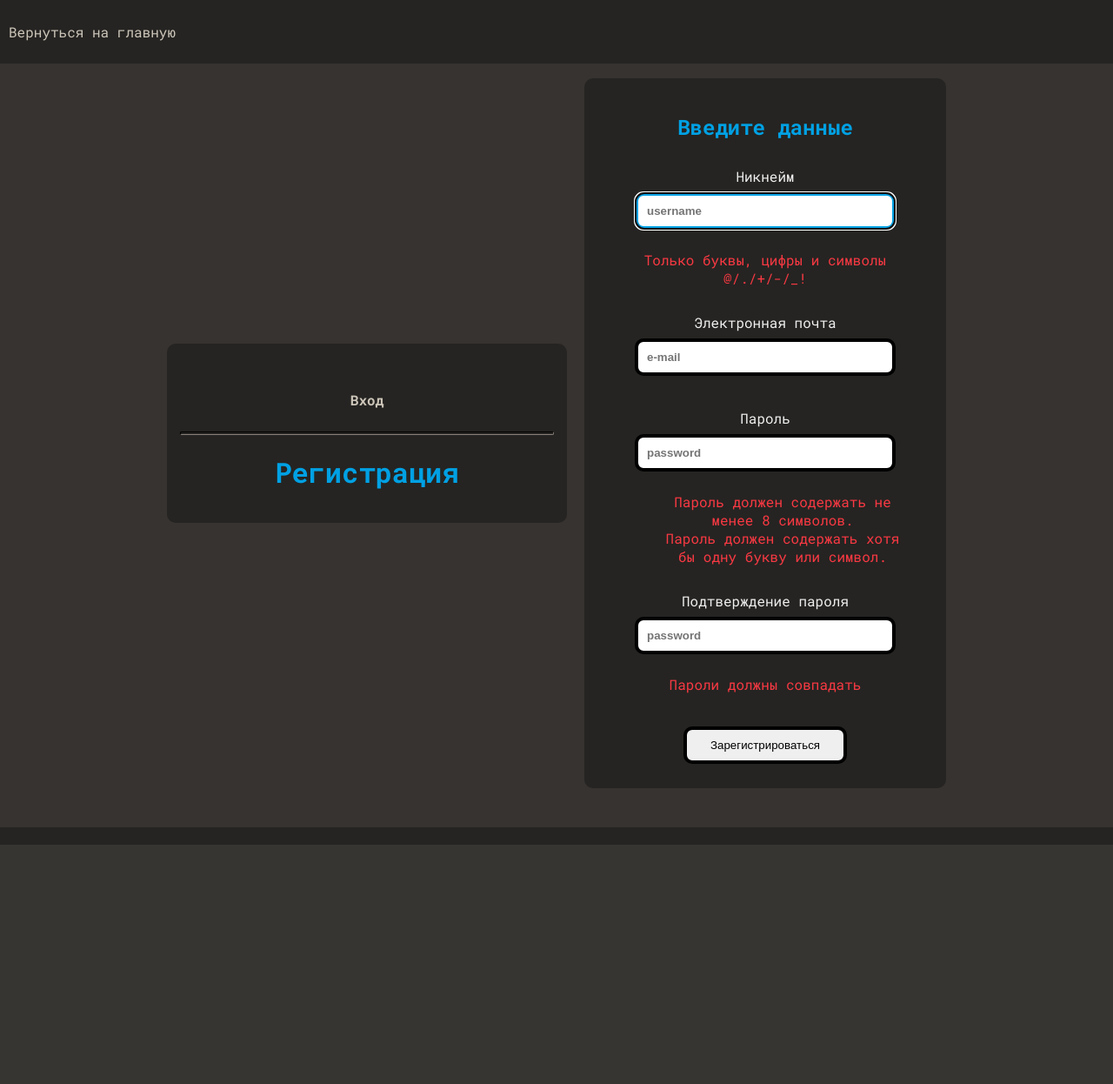
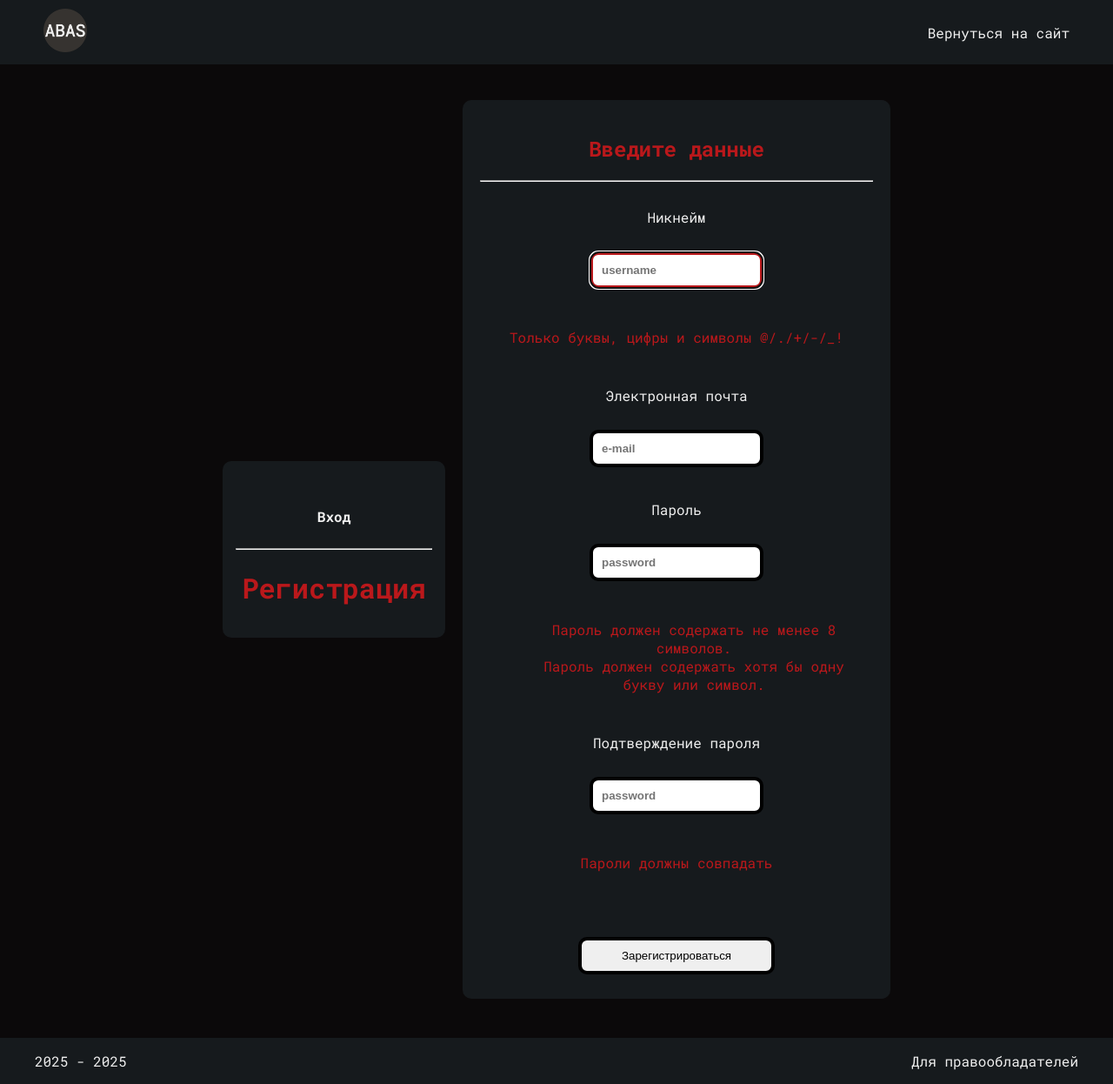
Before and after one commit to kv4D/abaslib, a Django app: page /register/ in a window 1280 px wide. Shown: the whole page at 87% size. Before the commit the page ends 971 px from the top, so only its background shows below. Run offline with Django 5.2, Linux system fonts and the light colour scheme.

Commit message:
Улучшена структура фронтэнд элементов
Преобразован хэдер, футер, контейнеры, сделаны модификации стилей,
отступов, мелкие правки и тому подобное

```diff
--- a/main/templates/main/base.html
+++ b/main/templates/main/base.html
@@ -23,18 +23,26 @@
 </head>
 
 <body>
-    <header id='base_header'>
-        {% block header %}
-        {% endblock header %}
+    <header>
+        <div id="header_container">
+            <a id='site_icon' href="{% url 'main:home' %}">
+                <img style="width:50px;height:50px;" src="{% static "images/favicon/android-chrome-192x192.png" %}">
+            </a>
+            {% block header %}
+            {% endblock header %}
+        </div>
     </header>
 
     {% block content %}
     {% endblock content %}
 
-    <footer id='base_footer'>
-        {% block footer %}
+    <footer>
+        <div id="footer_container">
             <p>2025 - {% now "Y" %}</p>
-        {% endblock footer %}
+            <a href="">Для правообладателей</a>
+            {% block footer %}
+            {% endblock footer %}
+        </div>
     </footer>
 </body>
 </html>
--- a/static/css/base_styles.css
+++ b/static/css/base_styles.css
@@ -2,69 +2,74 @@
 
 body {
     display: flex;
+    flex-wrap: nowrap;
     flex-direction: column;
     min-height: 100vh;
     height: 100%;
     margin: 0;
     padding: 0px;
-
-    background-color: #363330;
+    background-color: #0B090A;
     color: #EFEFEF;
-    font-family: Roboto mono;
-
+    font-family: Roboto mono, monospace;
     overflow-x: hidden;
 }
 
 h1, h2, h3, h4, h5, a:hover {
-    color: #00A1E4;
+    color: #BA181B;
+}
+
+footer, header, #main_content, #sidebar {
+    background-color: #161A1D;
 }
 
 a {
-    color: #CCC5B9;
+    color: #EFEFEF;
     text-decoration: none;
     font-size: 1rem;
 }
 
-#base_footer, #base_header, .main_content, .sidebar {
-    background-color: #252422;
-}
-
-#base_header {
+header {
     box-sizing: border-box;
-}
-
-#base_header, #base_footer {
     padding: 10px;
-    width: 100%;
-}
-
-#base_header {
     position: fixed;
     top: 0;
     left: 0;
 }
 
+header, footer {
+    width: 100%;
+}
+
+#header_container, #footer_container{
+    display: flex;
+    flex-direction: row;
+    align-items: center;
+    flex-wrap: nowrap;
+    justify-content: space-between;
+    margin-right: 40px;
+    margin-left: 40px;
+}
+
 .container {
+    display: flex;
     flex: 1;
     width: 70%;
     max-width: 1600px;
-    min-width: 800px;
-    margin: 75px auto 30px auto;
+    margin: 100px auto 30px auto;
     padding: 15px;
-    display: flex;
     gap: 20px;
 }
 
-.main_content, .sidebar {
+#main_content, #sidebar {
     padding: 40px;
     border-radius: 10px;
 }
 
-.main_content {
+#main_content {
     flex: 3;
 }
 
-.sidebar {
+#sidebar {
     flex: 1;
 }
 
@@ -80,19 +85,19 @@ button {
 }
 
 button:hover {
-    background-color: #00A1E4;
+    background-color: #BA181B;
 }
 
-.button:active {
-    transform: translateY(4px);
+button:active {
+    color: #EFEFEF;
 }
 
 .warning {
-    color: #F93943;
+    color: #BA181B;
 }
 
 hr {
-    border-color: #363330;
+    border-color: #EFEFEF;
     border-radius: 10px;
-    height: 2px;
+    box-shadow: #161A1D;
 }
--- a/static/css/users/auth_styles.css
+++ b/static/css/users/auth_styles.css
@@ -3,13 +3,22 @@ h1, h2, h3, h4, h5 {
 }
 
 .auth_buttons {
+    flex: 2;
     text-align: center;
     margin: auto;
     width: 50%;
-    background-color: #252422;
+    background-color: #161A1D;
     padding: 15px;
     gap: 20px;
     border-radius: 10px;
+}
+
+.input_block {
+    display: flex;
+    flex-direction: column;
+    text-align: center;
+    align-items: center;
+    margin: 30px;
 }
 
 input {
@@ -19,19 +28,15 @@ input {
     box-sizing: border-box;
     border-radius: 10px;
     border: 0.3rem solid;
-    min-width: 300px;
+    min-width: 200px;
 }
 
 input:focus {
-    border: 0.3rem solid #00A1E4;
+    border: 0.3rem solid #BA181B;
 }
 
 input::placeholder {
     font-weight: bold;
-}
-
-.input_block {
-    margin: 30px;
 }
 
 h1 {
@@ -43,12 +48,18 @@ ul {
 }
 
 .container {
+    max-width: 60%;
+}
+
+#main_content {
+    flex: 4;
+    display: flex;
+    flex-wrap: nowrap;
+    flex-direction: column;
+    text-align: center;
     justify-content: center;
-  }
-
-.main_content {
-    text-align: center;
     margin: auto;
     width: 50%;
     padding: 20px;
+    min-width: 200px;
 }
--- a/static/css/users/profile_styles.css
+++ b/static/css/users/profile_styles.css
@@ -1,3 +1,5 @@
-img {
-    border-radius: 1rem;
+#profile_image {
+    border-radius: 20px;
+    height: 100px;
+    width: 100px;
 }
--- a/users/templates/users/auth_base.html
+++ b/users/templates/users/auth_base.html
@@ -4,9 +4,7 @@
 {% block styles %}<link rel="stylesheet" href="{% static "css/users/auth_styles.css" %}">{% endblock styles %}
 
 {% block header %}
-    <p>
-        <a href="{% url 'main:home' %}">Вернуться на главную</a>
-    </p>
+        <a href="{% url 'main:home' %}">Вернуться на сайт</a>
 {% endblock header %}
 
 {% block content %}
--- a/users/templates/users/profile.html
+++ b/users/templates/users/profile.html
@@ -12,13 +12,11 @@
 
 {% block content %}
     <div class='container'>
-        <div class='main_content'>
-            <img src="{{ user_profile.user_avatar.url }}" alt="Здесь был аватар">
+        <div id='main_content'>
+            <img id='profile_image' src="{{ user_profile.user_avatar.url }}" alt="Здесь был аватар">
             <h1>Профиль пользователя {{ user.username }}</h1>
             <hr>
             <p>{{ user.email }}</p>
-
-
         </div>
     </div>
 
--- a/users/templates/users/register.html
+++ b/users/templates/users/register.html
@@ -9,10 +9,13 @@
             <hr>
             <h1>Регистрация</h1>
         </div>
-        <div class='main_content'>
-            <h2>Введите данные</h2>
+
+
+        <div id="main_content">
             <form action="{% url 'users:register' %}" method='post'>
                 {% csrf_token %}
+                    <h2>Введите данные</h2>
+                    <hr>
                     <div class='input_block'>
                         <label for="username">Никнейм</label>
                         <br>
@@ -70,9 +73,10 @@
                             <p>Пароли должны совпадать</p>
                         </span>
                     </div>
-
+                    <br>
                     <button name='submit'>Зарегистрироваться</button>
                     <input type="hidden" name="next" value="{% url 'main:home' %}" />
+                </div>
             </form>
         </div>
     </div>
```
Also changed, not shown: main/templates/main/home.html (+8 -7 lines), static/css/main/main_styles.css (+4 -15 lines), users/templates/users/login.html (+6 -4 lines). Lines whose indentation alone changed are shown as unchanged.
